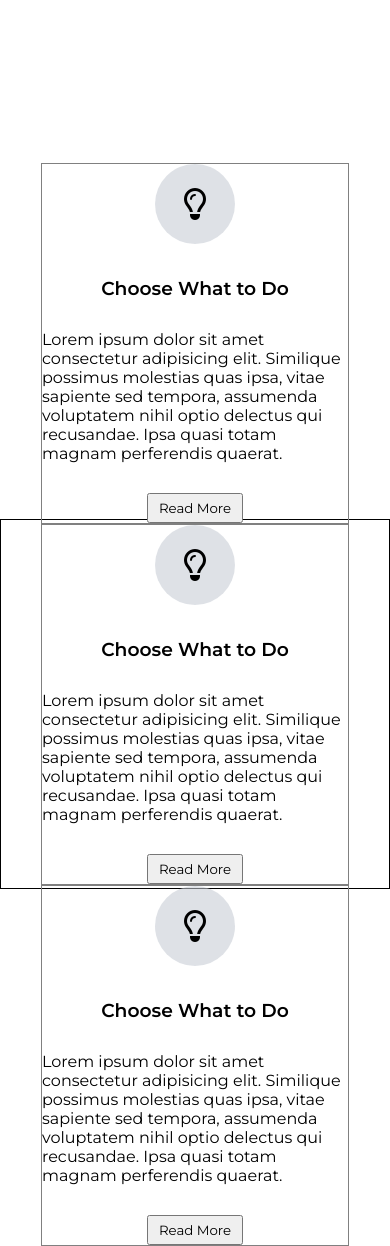
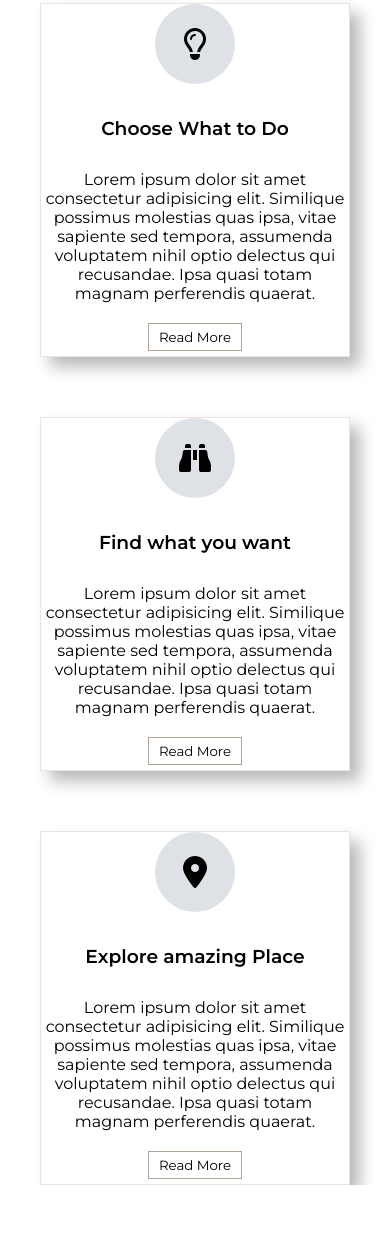
Before and after one commit to shoaib-codeHub/sample-project1, a plain HTML site: page index.html in a window 390 px wide. Shown: the part 2117-3363 px from the top of the page. After the commit the page ends 3302 px from the top, so only its background shows below. Drawn offline with Linux system fonts and the light colour scheme.

Commit message:
changes saved

```diff
--- a/index.html
+++ b/index.html
@@ -136,9 +136,9 @@
 
             <div class="work">
                 <div class="work-icon">
-                    <i class="fa-regular fa-lightbulb"></i>
+                    <i class="fa-solid fa-binoculars"></i>
                 </div>
-                <h3>Choose What to Do</h3>
+                <h3>Find what you want</h3>
                 <p>Lorem ipsum dolor sit amet consectetur adipisicing elit. Similique possimus molestias quas ipsa,
                     vitae sapiente sed tempora, assumenda voluptatem nihil optio delectus qui recusandae. Ipsa quasi
                     totam magnam perferendis quaerat.</p>
@@ -148,9 +148,9 @@
 
             <div class="work">
                 <div class="work-icon">
-                    <i class="fa-regular fa-lightbulb"></i>
+                    <i class="fa-solid fa-location-dot"></i>
                 </div>
-                <h3>Choose What to Do</h3>
+                <h3>Explore amazing Place</h3>
                 <p>Lorem ipsum dolor sit amet consectetur adipisicing elit. Similique possimus molestias quas ipsa,
                     vitae sapiente sed tempora, assumenda voluptatem nihil optio delectus qui recusandae. Ipsa quasi
                     totam magnam perferendis quaerat.</p>
--- a/scripts/index.js
+++ b/scripts/index.js
@@ -19,7 +19,7 @@ navLinks.forEach((link, index) => {
     link.style.animationDelay = `${index * 0.1}s`;
 });
 
-window.addEventListener('scroll', function() {
+window.addEventListener('scroll', function () {
     var navbar = document.querySelector('.navbar');
     if (window.scrollY > 0) {
         navbar.classList.add('scrolled');
--- a/styles/index.css
+++ b/styles/index.css
@@ -482,7 +482,6 @@ a {
 }
 
 .works-header {
-    border: 1px solid black;
     height: 370px;
     width: 100%;
     display: grid;
@@ -493,30 +492,59 @@ a {
 
 .work {
     height: 370px;
-    margin: 0px 40px 0px 40px;
+    margin: 30px 40px 30px 40px;
+    box-shadow: 10px 10px 15px rgba(0.278, 0.278, 0.278, 0.278);
     display: flex;
     flex-direction: column;
     justify-content: center;
     align-items: center;
-    border: 0.7px solid gray;
+    border: 0.5px solid rgb(235, 226, 226);
+}
+
+.work:hover {
+    cursor: pointer;
+    transition: all ease-in-out 0.3s;
+    background-color: #b2a496;
+    color: #ffffff;
+}
+
+.work:hover .work-icon {
+    background-color: transparent;
+    border: 0.1px solid white;
 }
 
 @media (max-width: 1130px) {
     .works-header {
-     position: relative;
-     top: 400px;
-     display: flex;
-     flex-direction: column;
+        position: relative;
+        top: 500px;
+        display: flex;
+        flex-direction: column;
     }
 }
+
+@media (max-width: 900px) {
+    .works-header {
+        position: relative;
+        top: 620px;
+        display: flex;
+        flex-direction: column;
+    }
+}
+
 @media (max-width: 745px) {
     .works-header {
-     position: relative;
-     top: 800px;
-     display: flex;
-     flex-direction: column;
+        position: relative;
+        top: 620px;
     }
 }
+
+@media (max-width: 500px) {
+    .works-header {
+        position: relative;
+        top: 690px;
+    }
+}
+
 .work-icon {
     display: flex;
     justify-content: center;
@@ -536,12 +564,17 @@ a {
     font-family: "Montserrat", sans-serif;
     font-weight: 550;
 }
+
 .work p {
+    text-align: center;
     margin-top: 30px;
     font-family: "Montserrat", sans-serif;
 }
+
 .work button {
-    margin-top: 30px;
+    background-color: #fff;
+    border: 0.5px solid #b2a496;
+    margin: 20px 0px 5px 0px;
     font-family: "Montserrat", sans-serif;
     padding: 5px 10px 5px 10px;
 }
```
